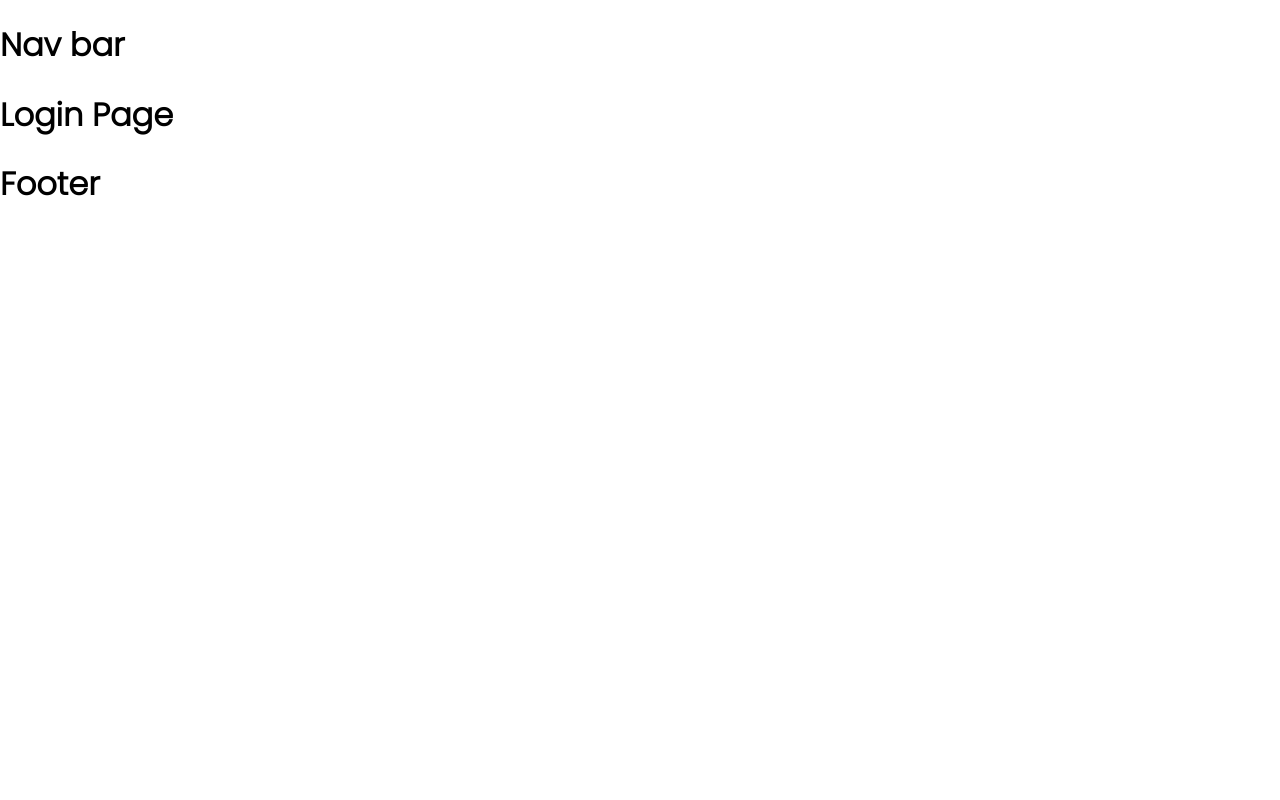
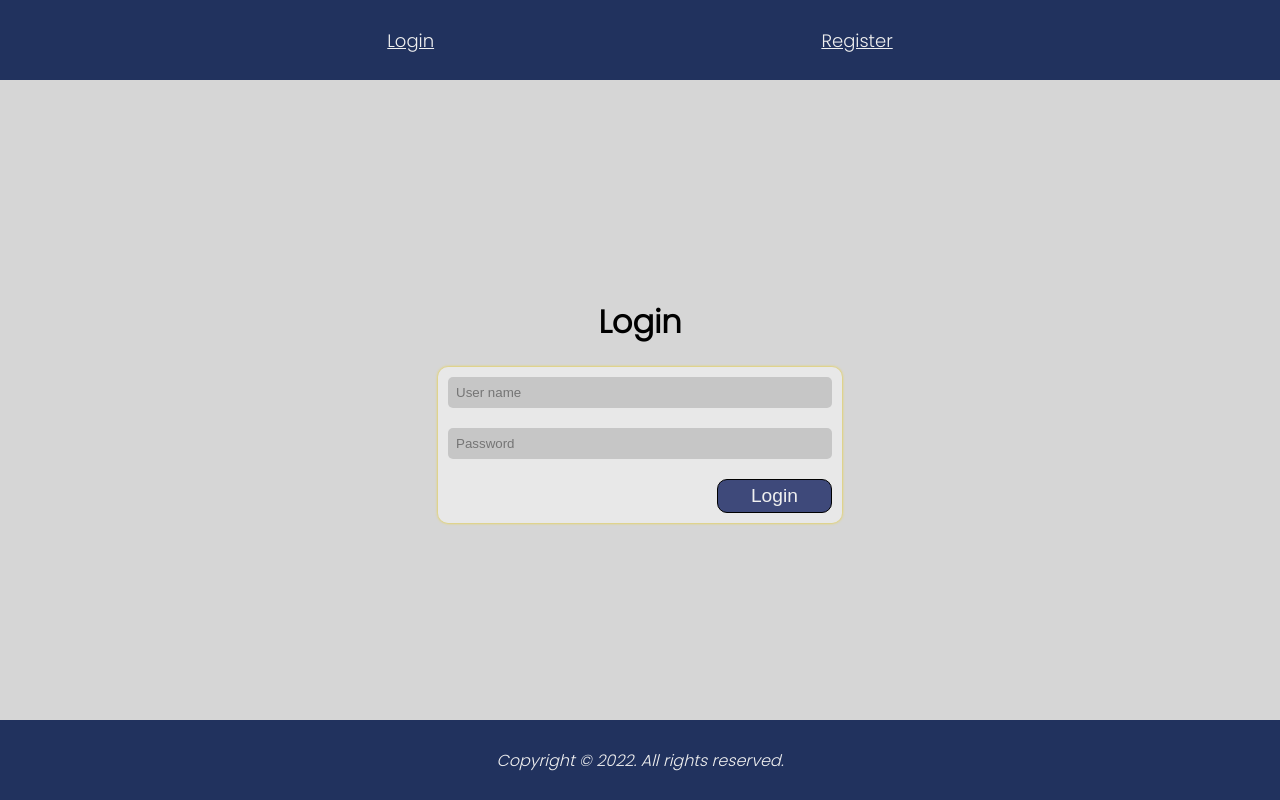
Before and after one commit to Ju5tina5/action-app-front, a React (Create React App) app: page /login in a window 1280 px wide. Built offline with nearby package versions, Linux system fonts and the light colour scheme.

Commit message:
Register/Login Pages design

```diff
--- a/src/App.css
+++ b/src/App.css
@@ -1,3 +1,55 @@
+:root{
+  --main-color: #21325E;
+  --secondary-color: #3E497A;
+  --decoration-color: #F1D00A;
+}
+
+.App{
+  display: flex;
+  flex-direction: column;
+  width: 100%;
+  min-height: 100vh;
+  justify-content: space-between;
+  background-color: rgba(124, 122, 122, 0.31);
+}
+
+.bar{
+  height: 80px;
+  background: var(--main-color);
+  transition: 0.5s;
+  color: #F0F0F0;
+}
+
+a{
+  color: #F0F0F0;
+  font-size: large;
+}
+
+a:hover{
+  text-decoration-color: var(--decoration-color);
+}
+
+form{
+  background-color: rgba(240, 240, 240, 0.7);
+  width: 30%;
+  box-shadow:0 0 3px 0 var(--decoration-color);
+  padding: 10px;
+  border-radius: 10px;
+}
+
+form > input {
+  background-color: rgba(124, 122, 122, 0.31);
+  border: none;
+  margin-bottom: 20px;
+  padding: 8px;
+  border-radius: 5px;
+
+}
+
+form > input:focus{
+  outline-color: var(--decoration-color);
+}
+
 .d-flex{
   display: flex;
 }
--- a/src/App.js
+++ b/src/App.js
@@ -7,15 +7,20 @@ import RegisterPage from "./pages/RegisterPage";
 import AllAuctionsPage from "./pages/AllAuctionsPage";
 import SingleAuctionPage from "./pages/SingleAuctionPage";
 import CreateAuctionPage from "./pages/CreateAuctionPage";
+import {useState} from "react";
 
 function App() {
+
+    const [user, setUser] = useState(null);
+
     return (
         <div className="App">
-            <NavBarComp/>
+            <NavBarComp user={user} setUser={setUser}/>
             <Routes>
                 <Route path={'/login'} element={<LoginPage/>}/>
                 <Route path={'/register'} element={<RegisterPage />}/>
                 <Route path={'/'} element={<AllAuctionsPage />} exact/>
+                <Route path={'/userProfile'} element={<RegisterPage />}/>
                 <Route path={'/singleAuction/:id'} element={<SingleAuctionPage />}/>
                 <Route path={'/createAuction'} element={<CreateAuctionPage />}/>
             </Routes>
--- a/src/UI/Button.js
+++ b/src/UI/Button.js
@@ -1,8 +1,8 @@
 import React from 'react';
-import classes from "../UI/Button.module.css.module.css";
+import classes from "../UI/Button.module.css";
 
 const Button = (props) => {
-    return <div>{props.children}</div>;
+    return <button className={classes.btn} onClick={props.onClick}>{props.children}</button>;
 };
 
 export default Button;
--- a/src/UI/Button.module.css
+++ b/src/UI/Button.module.css
@@ -0,0 +1,15 @@
+.btn{
+    background: var(--secondary-color);
+    color: #F0F0F0;
+    width: 30%;
+    align-self: flex-end;
+    border-radius: 10px;
+    padding: 5px;
+    font-size: larger;
+    cursor: pointer;
+    border: solid 1px black;
+}
+
+.btn:hover{
+    box-shadow: 0 0 1px 1px #000000;
+}
--- /dev/null
+++ b/src/components/FormComponent.js
@@ -0,0 +1,48 @@
+import React, {useRef} from 'react';
+import Button from "../UI/Button";
+
+const FormComponent = ({type}) => {
+
+    const refs = {
+        registerName: useRef(),
+        passwordOne: useRef(),
+        passwordTwo: useRef(),
+        loginName: useRef(),
+        loginPassword: useRef()
+    }
+
+
+    const handleRegisterForm = (e) => {
+        e.preventDefault();
+        console.log('register')
+    }
+
+
+    const handleLoginForm = (e) => {
+      e.preventDefault();
+        console.log('Log in')
+    }
+
+
+    if(type === 'register'){
+        return (
+            <form className={'d-flex flex-column'} onSubmit={handleRegisterForm}>
+                <input type="text" ref={refs.registerName} placeholder={'User name'}/>
+                <input type="password" ref={refs.passwordOne} placeholder={'Password'}/>
+                <input type="password" ref={refs.passwordTwo} placeholder={'Repeat Password'}/>
+                <Button type={'submit'}>Register</Button>
+            </form>
+        );
+    }else{
+        return (
+            <form className={'d-flex flex-column'} onSubmit={handleLoginForm}>
+                <input type="text" ref={refs.loginName} placeholder={'User name'}/>
+                <input type="password" ref={refs.loginPassword} placeholder={'Password'}/>
+                <Button type={'submit'}>Login</Button>
+            </form>
+        );
+    }
+
+};
+
+export default FormComponent;
--- a/src/layout/FooterComp.js
+++ b/src/layout/FooterComp.js
@@ -2,9 +2,9 @@ import React from 'react';
 
 const FooterComp = () => {
     return (
-        <div>
-            <h1>Footer</h1>
-        </div>
+        <footer className={'bar d-flex justify-center align-center'}>
+            <em>Copyright &copy; 2022. All rights reserved.</em>
+        </footer>
     );
 };
 
--- a/src/layout/NavBarComp.js
+++ b/src/layout/NavBarComp.js
@@ -1,11 +1,32 @@
 import React from 'react';
 import {Link} from 'react-router-dom';
+import {AiOutlineLogout} from 'react-icons/ai';
+import http from "../plugins/http";
 
-const NavBarComp = () => {
+const NavBarComp = ({user, setUser}) => {
+
+    const handleLogOut = async () => {
+        await http.get('logOUt').then( res => {
+            if(res.success)setUser(null);
+        })
+    }
+
     return (
-        <div>
-            <h1>Nav bar</h1>
-        </div>
+        <nav className={'bar d-flex align-center justify-evenly'}>
+            {user ?
+                <>
+                    <Link to={'/'}>All Auctions</Link>
+                    <Link to={'/createAuction'}>Create Auction</Link>
+                    <Link to={'/userProfile'}>User Profile</Link>
+                    <Link to={'/'} onClick={handleLogOut}>Log Out <AiOutlineLogout /></Link>
+                </>
+                :
+                <>
+                    <Link to={'/login'}>Login</Link>
+                    <Link to={'/register'}>Register</Link>
+                </>
+            }
+        </nav>
     );
 };
 
--- a/src/pages/AllAuctionsPage.js
+++ b/src/pages/AllAuctionsPage.js
@@ -3,7 +3,7 @@ import React from 'react';
 const AllAuctionsPage = () => {
     return (
         <div>
-
+            <h1>All auctions</h1>
         </div>
     );
 };
--- a/src/pages/LoginPage.js
+++ b/src/pages/LoginPage.js
@@ -1,9 +1,11 @@
 import React from 'react';
+import FormComponent from "../components/FormComponent";
 
 const LoginPage = () => {
     return (
-        <div>
-            <h1>Login Page</h1>
+        <div className={'d-flex flex-column align-center justify-center'}>
+            <h1>Login</h1>
+            <FormComponent type={'login'}/>
         </div>
     );
 };
--- a/src/pages/RegisterPage.js
+++ b/src/pages/RegisterPage.js
@@ -1,8 +1,13 @@
 import React from 'react';
+import FormComponent from "../components/FormComponent";
 
 const RegisterPage = () => {
+
     return (
-        <div><h1>Register</h1></div>
+        <div className={'d-flex flex-column align-center justify-center'}>
+            <h2>Register</h2>
+            <FormComponent type={'register'}/>
+        </div>
     );
 };
 
--- /dev/null
+++ b/src/plugins/http.js
@@ -0,0 +1,30 @@
+
+const http = {
+    get: async (url) => {
+        const options = {
+            method: "GET",
+            headers: {
+                "content-type": "application/json",
+            },
+            credentials: "include",
+        }
+
+        const res = await fetch(`http://localhost:4000/${url}`, options);
+        return await res.json();
+    },
+    post: async (data, url) => {
+        const options = {
+            method: "POST",
+            headers: {
+                "content-type": "application/json",
+            },
+            credentials: "include",
+            body: JSON.stringify(data)
+        }
+
+        const res = await fetch(`http://localhost:4000/${url}`, options);
+        return await res.json();
+    }
+}
+
+export default http;
```
Also changed, not shown: src/pages/UserProfilePage.js (added, +11 -0 lines).
